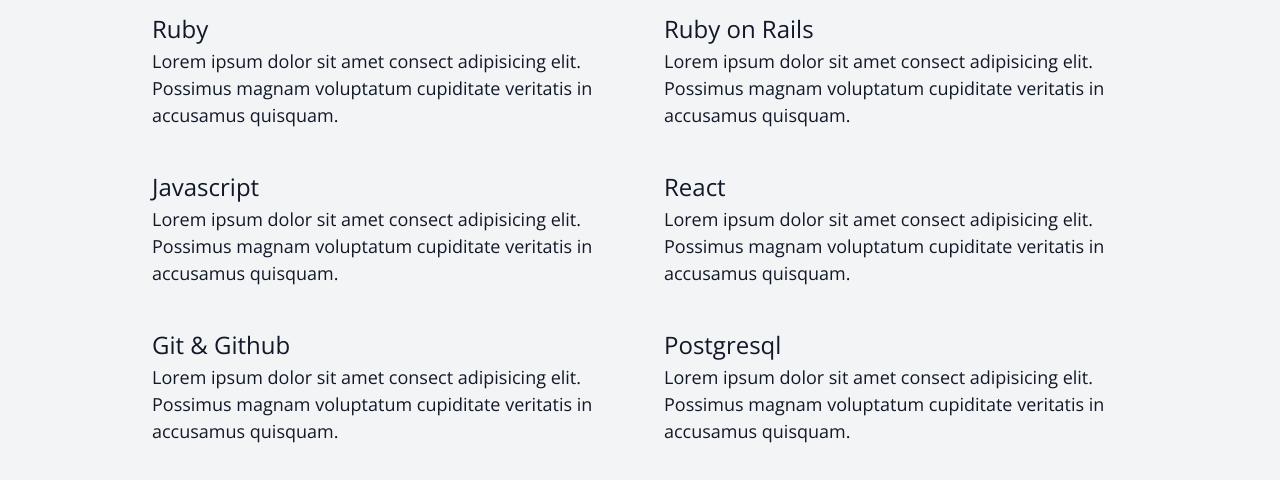
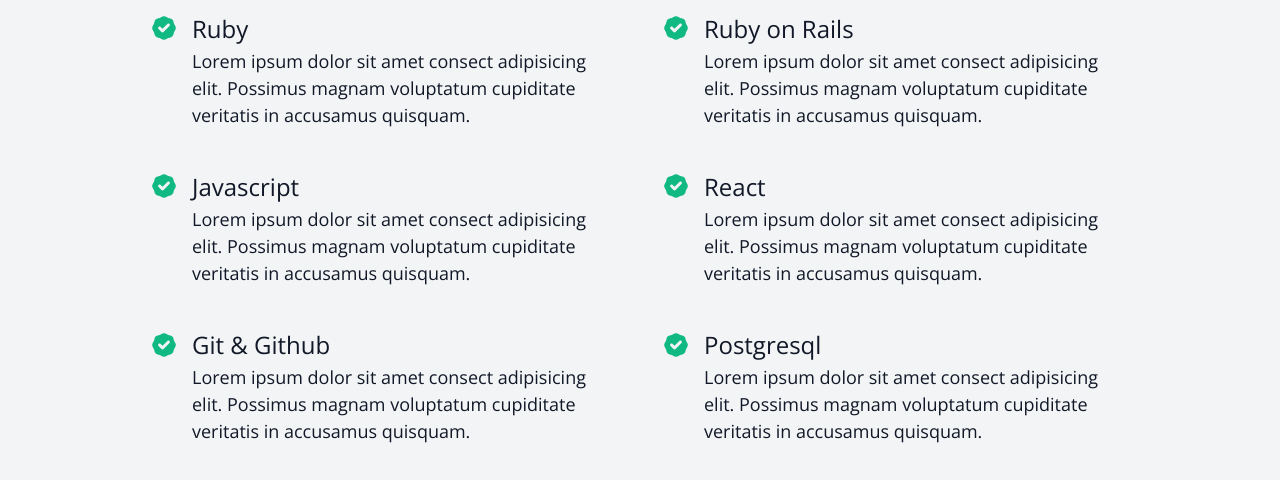
Before and after one commit to DiegoGomezCuadross/blog-ui, a plain HTML site: page about.html in a window 1280 px wide. Shown: the part 472-952 px from the top of the page. Drawn offline with nearby package versions, Linux system fonts and the light colour scheme.

Commit message:
add: add icon

```diff
--- a/about.html
+++ b/about.html
@@ -59,43 +59,83 @@
         </div>
         <div class="article-summary__content">
           <div class="article-summary__card">
-            <h3 class="heading-sm regular">Ruby</h3>
-            <p class="text-lg light">
+            <h3 class="heading-sm regular content_icon">
+              <img
+                class="icon"
+                src="/assets/images/Icon.svg"
+                alt="icono ckeck"
+              />
+              Ruby
+            </h3>
+            <p class="text-lg light content_icon">
               Lorem ipsum dolor sit amet consect adipisicing elit. Possimus
               magnam voluptatum cupiditate veritatis in accusamus quisquam.
             </p>
           </div>
           <div class="article-summary__card">
-            <h3 class="heading-sm regular">Ruby on Rails</h3>
-            <p class="text-lg light">
+            <h3 class="heading-sm regular content_icon">
+              <img
+                class="icon"
+                src="/assets/images/Icon.svg"
+                alt="icono ckeck"
+              />
+              Ruby on Rails
+            </h3>
+            <p class="text-lg light content_icon">
               Lorem ipsum dolor sit amet consect adipisicing elit. Possimus
               magnam voluptatum cupiditate veritatis in accusamus quisquam.
             </p>
           </div>
           <div class="article-summary__card">
-            <h3 class="heading-sm regular">Javascript</h3>
-            <p class="text-lg light">
+            <h3 class="heading-sm regular content_icon">
+              <img
+                class="icon"
+                src="/assets/images/Icon.svg"
+                alt="icono ckeck"
+              />
+              Javascript
+            </h3>
+            <p class="text-lg light content_icon">
               Lorem ipsum dolor sit amet consect adipisicing elit. Possimus
               magnam voluptatum cupiditate veritatis in accusamus quisquam.
             </p>
           </div>
           <div class="article-summary__card">
-            <h3 class="heading-sm regular">React</h3>
-            <p class="text-lg light">
+            <h3 class="heading-sm regular content_icon">
+              <img
+                class="icon"
+                src="/assets/images/Icon.svg"
+                alt="icono ckeck"
+              />
+              React
+            </h3>
+            <p class="text-lg light content_icon">
               Lorem ipsum dolor sit amet consect adipisicing elit. Possimus
               magnam voluptatum cupiditate veritatis in accusamus quisquam.
             </p>
           </div>
           <div class="article-summary__card">
-            <h3 class="heading-sm regular">Git & Github</h3>
-            <p class="text-lg light">
+            <h3 class="heading-sm regular content_icon">
+              <img
+                class="icon"
+                src="/assets/images/Icon.svg"
+                alt="icono ckeck"
+              />Git & Github
+            </h3>
+            <p class="text-lg light content_icon">
               Lorem ipsum dolor sit amet consect adipisicing elit. Possimus
               magnam voluptatum cupiditate veritatis in accusamus quisquam.
             </p>
           </div>
           <div class="article-summary__card">
-            <h3 class="heading-sm regular">Postgresql</h3>
-            <p class="text-lg light">
+            <h3 class="heading-sm regular content_icon">
+              <img
+                class="icon"
+                src="/assets/images/Icon.svg"
+                alt="icono ckeck"
+              />Postgresql
+            </h3>
+            <p class="text-lg light content_icon">
               Lorem ipsum dolor sit amet consect adipisicing elit. Possimus
               magnam voluptatum cupiditate veritatis in accusamus quisquam.
             </p>
--- a/assets/css/components/article.css
+++ b/assets/css/components/article.css
@@ -13,8 +13,8 @@
 .article-sumary__content__images {
   display: grid;
   /* grid-template-columns: repeat(auto-fill, 1fr); */
-  grid-template-columns: repeat(auto-fill, minmax(230px, 1fr));
-  gap: 2rem;
+  grid-template-columns: repeat(auto-fill, minmax(250px, 1fr));
+  gap: 0rem;
   text-align: left;
   margin: 1rem 0;
 }
--- a/assets/css/global/utils.css
+++ b/assets/css/global/utils.css
@@ -54,6 +54,19 @@
 .bg-color-background-dark {
   background-color: var(--background-dark);
 }
+
+.content_icon {
+  position: relative;
+  padding-left: 2.5rem;
+}
+.icon {
+  position: absolute;
+  left: 0;
+  top: 50%;
+  transform: translateY(-50%);
+  width: 1.5rem;
+  height: 1.5rem;
+}
 /* .margin-left-1x {
   margin-left: 1rem;
 }
```
Also changed, not shown: assets/images/Icon.svg (added), 4 other files.
